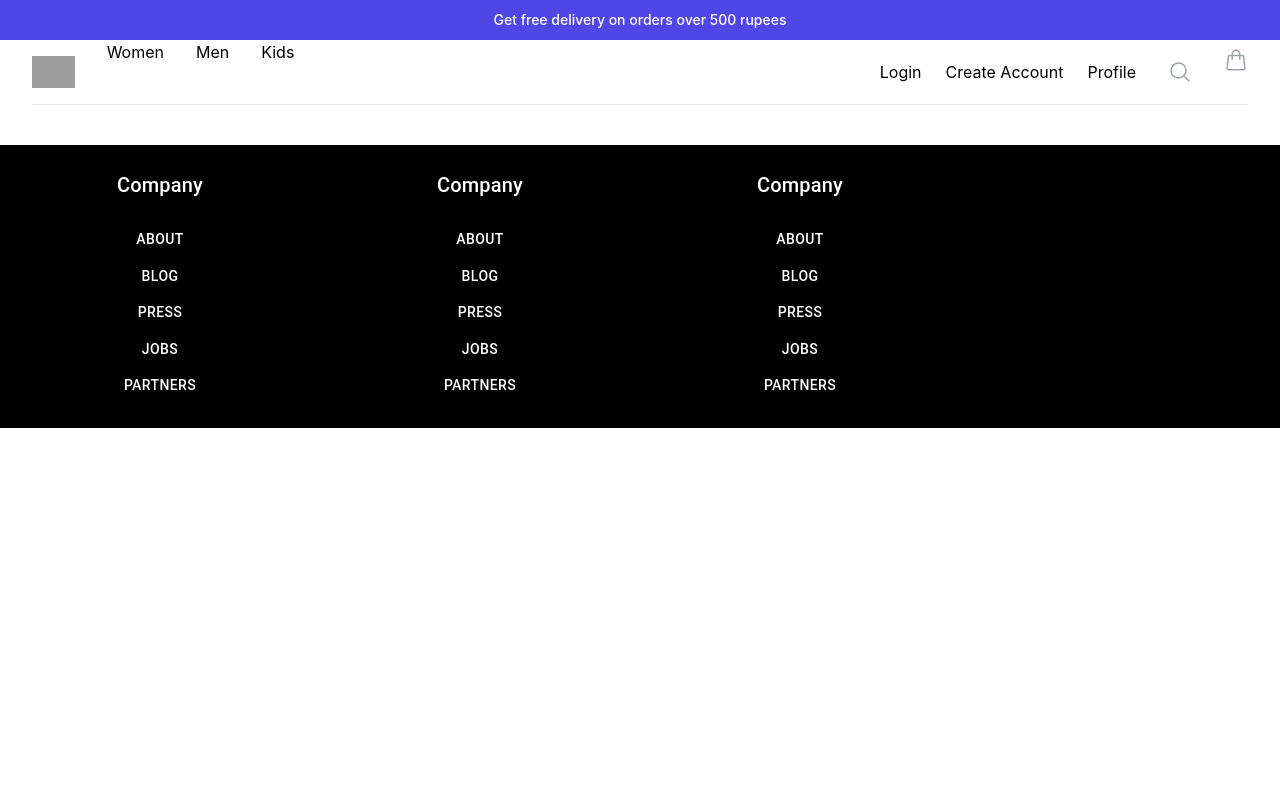
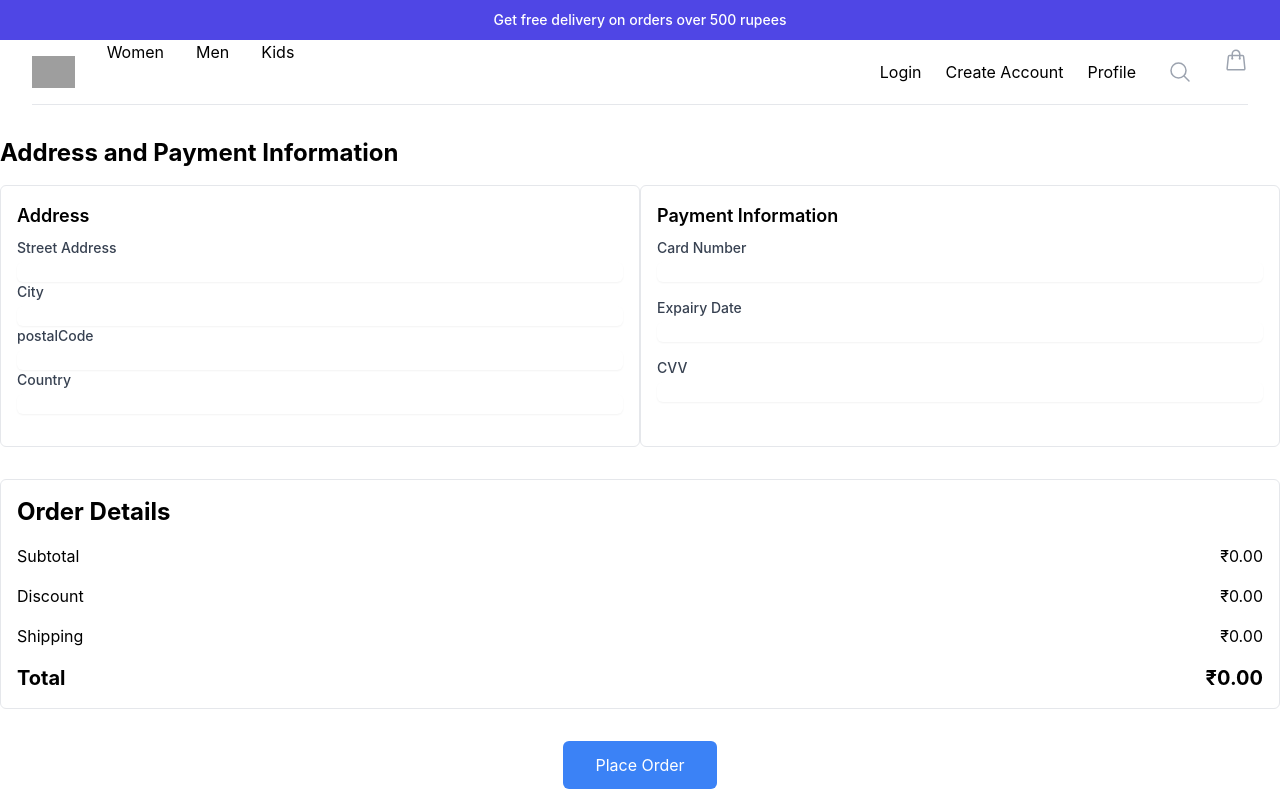
Before and after one commit to UmaMaheswari4816/E-commerce, a React (Create React App) app: page /address in a window 1280 px wide. Shown: the top 800 px of the page. Built offline with nearby package versions, Linux system fonts and the light colour scheme; grey boxes are pictures that could not be loaded.

Commit message:
commit by mahi -8

```diff
--- /dev/null
+++ b/src/customer/components/Address/AddressPage.jsx
@@ -0,0 +1,169 @@
+import React, { useState } from 'react';
+
+const AddressPage = () => {
+  // State for form fields
+  const [formData, setFormData] = useState({
+    streetAddress: '',
+    city: '',
+    state: '',
+    postalCode: '',
+    country: '',
+    cardNumber: '',
+    expiryDate: '',
+    cvv: ''
+  });
+
+  // State for order details
+  const [orderDetails, setOrderDetails] = useState({
+    subtotal: 0,
+    discount: 0,
+    shipping: 0,
+    total: 0
+  });
+
+  // Handle form input change
+  const handleChange = (e) => {
+    const { name, value } = e.target;
+    setFormData({
+      ...formData,
+      [name]: value
+    });
+  };
+
+  // Handle place order logic
+  const handlePlaceOrder = () => {
+    // Handle placing order
+  };
+
+  return (
+    <div className="container mx-auto mt-8">
+      <h2 className="text-2xl font-bold mb-4">Address and Payment Information</h2>
+      {/* Address form */}
+      {/* Payment information */}
+      <div className="flex justify-between">
+        {/* Address form */}
+        <div className="w-1/2 pr-4 border rounded-md p-4">
+          <h3 className="text-lg font-semibold mb-2">Address</h3>
+          <form>
+            <div className="mb-4">
+              <label htmlFor="streetAddress" className="block text-sm font-medium text-gray-700">Street Address</label>
+              <input
+                type="text"
+                id="streetAddress"
+                name="streetAddress"
+                value={formData.streetAddress}
+                onChange={handleChange}
+                autoComplete="street-address"
+                className="mt-1 focus:ring-indigo-500 focus:border-indigo-500 block w-full shadow-sm sm:text-sm border-gray-300 rounded-md"
+              />
+              <label htmlFor="city" className="block text-sm font-medium text-gray-700">City</label>
+              <input
+                type="text"
+                id="city"
+                name="city"
+                value={formData.city}
+                onChange={handleChange}
+                autoComplete="city"
+                className="mt-1 focus:ring-indigo-500 focus:border-indigo-500 block w-full shadow-sm sm:text-sm border-gray-300 rounded-md"
+              />
+              <label htmlFor="postalCode" className="block text-sm font-medium text-gray-700">postalCode</label>
+              <input
+                type="text"
+                id="postalCode"
+                name="postalCode"
+                value={formData.postalCode}
+                onChange={handleChange}
+                autoComplete="postalCode"
+                className="mt-1 focus:ring-indigo-500 focus:border-indigo-500 block w-full shadow-sm sm:text-sm border-gray-300 rounded-md"
+              />
+              <label htmlFor="country" className="block text-sm font-medium text-gray-700">Country</label>
+              <input
+                type="text"
+                id="country"
+                name="country"
+                value={formData.country}
+                onChange={handleChange}
+                autoComplete="country"
+                className="mt-1 focus:ring-indigo-500 focus:border-indigo-500 block w-full shadow-sm sm:text-sm border-gray-300 rounded-md"
+              />
+            </div>
+
+          </form>
+        </div>
+        {/* Payment information */}
+        <div className="w-1/2 pl-4 border rounded-md p-4">
+          <h3 className="text-lg font-semibold mb-2">Payment Information</h3>
+          <div className="mb-4">
+              <label htmlFor="cardNumber" className="block text-sm font-medium text-gray-700">Card Number</label>
+              <input
+                type="text"
+                id="cardNumber"
+                name="cardNumber"
+                value={formData.cardNumber}
+                onChange={handleChange}
+                autoComplete="cc-number"
+                className="mt-1 focus:ring-indigo-500 focus:border-indigo-500 block w-full shadow-sm sm:text-sm border-gray-300 rounded-md"
+              />
+            </div>
+            <div className="mb-4">
+              <label htmlFor="expiryDate" className="block text-sm font-medium text-gray-700">Expairy Date</label>
+              <input
+                type="text"
+                id="expiryDate"
+                name="expiryDate"
+                value={formData.expiryDate}
+                onChange={handleChange}
+                autoComplete="expiryDate"
+                className="mt-1 focus:ring-indigo-500 focus:border-indigo-500 block w-full shadow-sm sm:text-sm border-gray-300 rounded-md"
+              />
+            </div>
+            <div className="mb-4">
+              <label htmlFor="cvv" className="block text-sm font-medium text-gray-700">CVV</label>
+              <input
+                type="text"
+                id="cvv"
+                name="cvv"
+                value={formData.cardNumber}
+                onChange={handleChange}
+                autoComplete="cvv"
+                className="mt-1 focus:ring-indigo-500 focus:border-indigo-500 block w-full shadow-sm sm:text-sm border-gray-300 rounded-md"
+              />
+            </div>
+
+        </div>
+      </div>
+      {/* Order details (items, quantities, prices, discounts, shipping charges) */}
+      <div className="mt-8 border rounded-md p-4">
+        <h2 className="text-2xl font-bold mb-4">Order Details</h2>
+        {/* Order details content */}
+        <div className="flex justify-between mb-4">
+          <span>Subtotal</span>
+          <span>₹{orderDetails.subtotal.toFixed(2)}</span>
+        </div>
+        <div className="flex justify-between mb-4">
+          <span>Discount</span>
+          <span>₹{orderDetails.discount.toFixed(2)}</span>
+        </div>
+        <div className="flex justify-between mb-4">
+          <span>Shipping</span>
+          <span>₹{orderDetails.shipping.toFixed(2)}</span>
+        </div>
+        <div className="flex justify-between font-bold text-xl">
+          <span>Total</span>
+          <span>₹{orderDetails.total.toFixed(2)}</span>
+        </div>
+      </div>
+      {/* Place order button */}
+      <div className="flex justify-center mt-8">
+        <button
+          onClick={handlePlaceOrder}
+          className="bg-blue-500 text-white px-8 py-3 rounded-md hover:bg-green-600"
+        >
+          Place Order
+        </button>
+      </div>
+    </div>
+  );
+};
+
+export default AddressPage;
--- a/src/customer/components/Cart/CartPage.jsx
+++ b/src/customer/components/Cart/CartPage.jsx
@@ -1,4 +1,6 @@
 import React, { useState, useEffect } from "react";
+import { Link } from 'react-router-dom'; // Import Link from react-router-dom directly
+import AddressPage from "../Address/AddressPage";
 
 const CartPage = () => {
   const [cartItems, setCartItems] = useState([]);
@@ -16,9 +18,6 @@ const CartPage = () => {
     });
     setCartItems(updatedCartItems);
   }, []);
-
-
-
 
   const handleAddMore = (index) => {
     const updatedCartItems = [...cartItems];
@@ -46,10 +45,6 @@ const handleAddMore = (index) => {
     updatedCartItems.splice(index, 1);
     setCartItems(updatedCartItems);
     localStorage.setItem("cartItems", JSON.stringify(updatedCartItems));
-  };
-
-  const handleCheckout = () => {
-    // Handle checkout
   };
 
   // Calculate total price
@@ -101,12 +96,7 @@ const handleAddMore = (index) => {
           </ul>
           <div className="flex justify-between mt-4">
             <p className="font-semibold">Total: ₹{totalPrice}</p>
-            <button
-              onClick={handleCheckout}
-              className="bg-green-500 text-white px-4 py-2 rounded-md hover:bg-green-600"
-            >
-              Checkout
-            </button>
+            <Link to="/address" className="bg-green-500 text-white px-4 py-2 rounded-md hover:bg-green-600">Checkout</Link>
           </div>
         </>
       )}
--- a/src/customer/components/navigation/Navigation.jsx
+++ b/src/customer/components/navigation/Navigation.jsx
@@ -12,6 +12,7 @@ import HomeCarosal from '../homeCarosal/HomeCarosal';
 import CartPage from '../Cart/CartPage';
 import UserProfile from '../Profile/UserProfile';
 import HomePage from '../../pages/homepage/HomePage';
+import AddressPage from '../Address/AddressPage';
 
 export default function Navigation() {
 
@@ -99,6 +100,7 @@ export default function Navigation() {
           <Route path="/register" element={<RegisterF />} />
           <Route path="/cart" element={<CartPage />} />
           <Route path="/profile" element={<UserProfile />} />
+          <Route path="/address" element={<AddressPage />} />
 
 
         </Routes>
```
Lines whose indentation alone changed are shown as unchanged.
